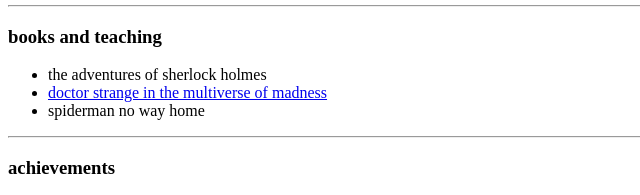
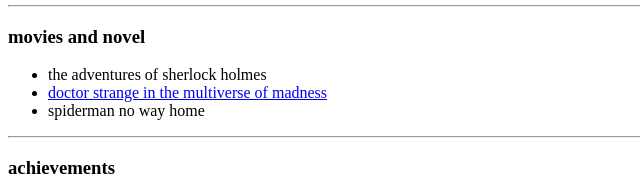
Before and after one commit to nischal8745/cv1, a plain HTML site: page index.html in a window 1280 px wide. Shown: the part 357-552 px from the top of the page, 0-640 px from the left. Drawn offline with Linux system fonts and the light colour scheme.

Commit message:
updated to movies and novels

```diff
--- a/index.html
+++ b/index.html
@@ -18,7 +18,7 @@
 
 
     <hr>
-    <h3>books and teaching</h3>
+    <h3>movies and novel</h3>
     <ul>
         <li>the adventures of sherlock holmes</li>
         <li><a href="https://www.youtube.com/watch?v=Rt_UqUm38BI">doctor strange in the multiverse of madness</a></li>
```
